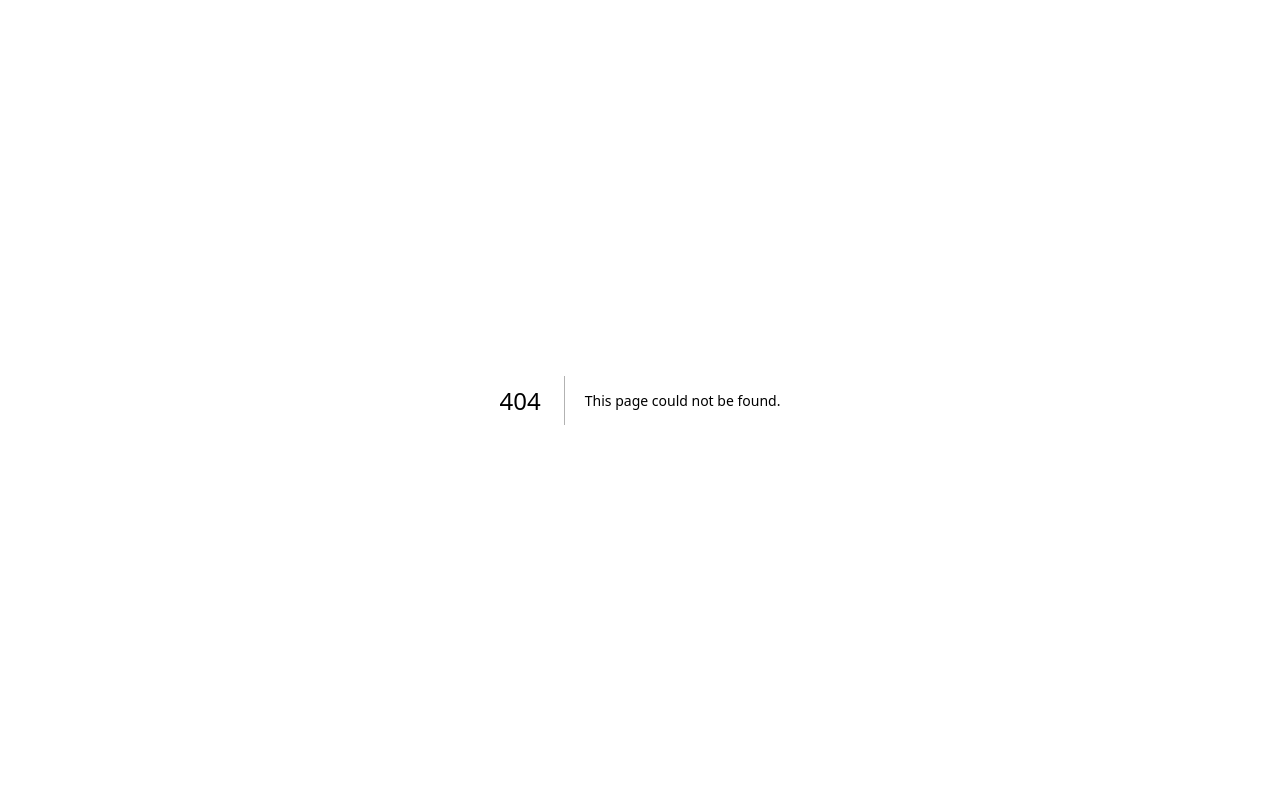
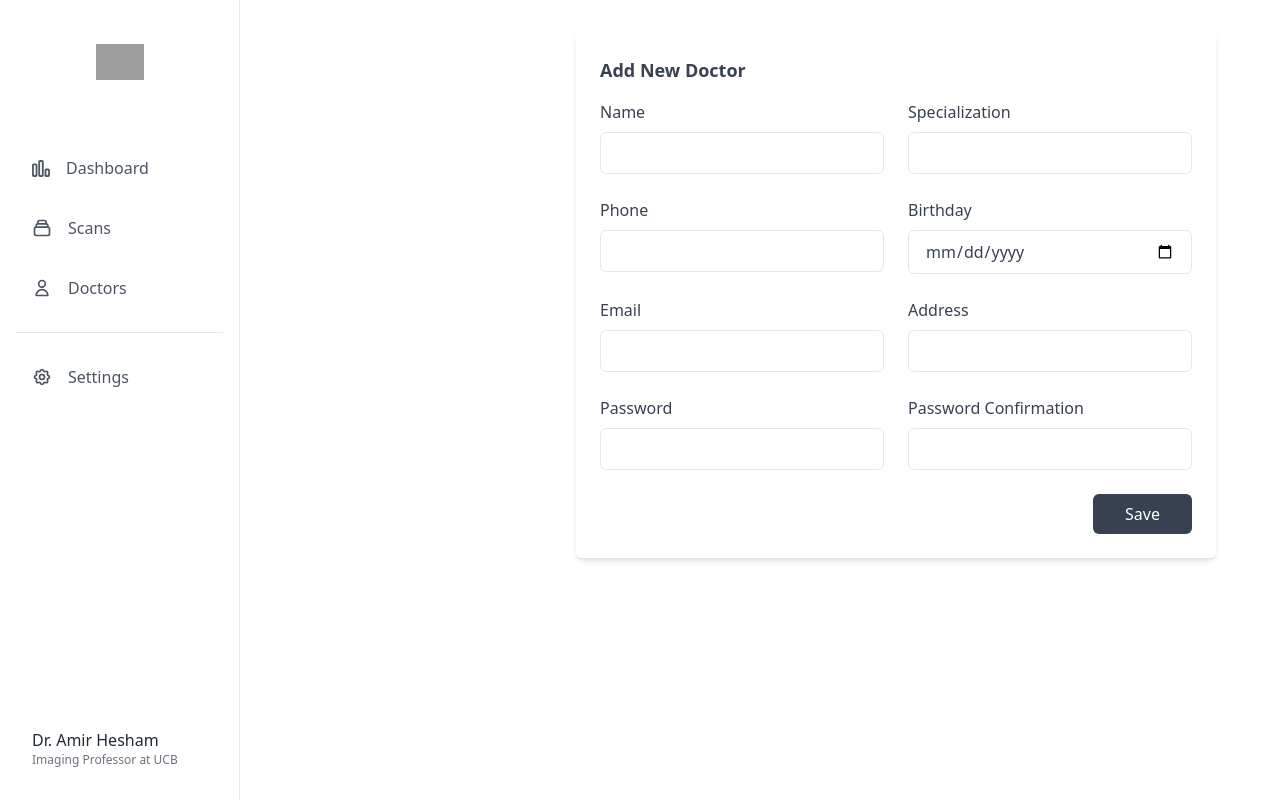
Before and after one commit to IbrahimEmad11/radiology_lab_mgmt, a Next.js app: page /newdoctor in a window 1280 px wide. Before the commit this address had no page. Built offline with nearby package versions, Linux system fonts and the light colour scheme; grey boxes are pictures that could not be loaded.

Commit message:
Add new doctor page

```diff
--- a/src/componenets/Selectsex.js
+++ b/src/componenets/Selectsex.js
@@ -14,7 +14,7 @@ export default function SelectSex({ currentValue, handleGenderSelection }) {
     <Listbox value={currentValue} onChange={handleGenderSelection}>
       {({ open }) => (
         <>
-          <Listbox.Label className="text-gray-700 dark:text-gray-200">Done by</Listbox.Label>
+          <Listbox.Label className="text-gray-700 dark:text-gray-200">Sex</Listbox.Label>
           <div className="relative mt-2">
             <Listbox.Button className="relative w-full cursor-default rounded-md bg-white py-1.5 pl-3 pr-10 text-left text-gray-900 dark:text-gray-200 dark:bg-gray-800 dark:ring-gray-600 shadow-sm ring-1 ring-inset ring-gray-300 focus:outline-none focus:ring-2 focus:ring-indigo-500 sm:text-sm sm:leading-6">
               <span className="flex items-center">
--- a/src/pages/doctors.js
+++ b/src/pages/doctors.js
@@ -72,7 +72,7 @@ export default function Doctors({doctorsData}) {
               </button>
 
               <Link
-                href="/newscan"
+                href="/newdoctor"
                 className="flex items-center justify-center w-1/2 px-5 py-2 text-sm tracking-wide text-white transition-colors duration-200 bg-blue-500 rounded-lg shrink-0 sm:w-auto gap-x-2 hover:bg-blue-600 dark:hover:bg-blue-500 dark:bg-blue-600">
                 <svg xmlns="http://www.w3.org/2000/svg" fill="none" viewBox="0 0 24 24" strokeWidth="1.5"
                      stroke="currentColor" className="w-5 h-5">
--- /dev/null
+++ b/src/pages/newdoctor.js
@@ -0,0 +1,70 @@
+import SelectSex from "@/componenets/Selectsex";
+import Sidebar from "@/componenets/Sidebar";
+import Head from "next/head";
+
+
+
+export default function Newdoctor() {
+    return(
+        <>
+            <Head>
+                <title>ResonanceM | Add new doctor</title>
+            </Head>
+            <div className="flex">
+                <Sidebar/>
+                <div className="ml-72 mr-8 container mx-auto my-8">
+                    <section className="ml-72 mr-8 max-w-4xl p-6 mx-auto bg-white rounded-md shadow-md dark:bg-gray-800">
+                        <h2 className="text-lg font-semibold text-gray-700 capitalize dark:text-white">Add new doctor</h2>
+
+                            <form>
+                                <div className="grid grid-cols-1 gap-6 mt-4 sm:grid-cols-2">
+                                    <div>
+                                        <label className="text-gray-700 dark:text-gray-200" for="name">Name</label>
+                                        <input id="Name" type="text" className="block w-full px-4 py-2 mt-2 text-gray-700 bg-white border border-gray-200 rounded-md dark:bg-gray-800 dark:text-gray-300 dark:border-gray-600 focus:border-blue-400 focus:ring-blue-300 focus:ring-opacity-40 dark:focus:border-blue-300 focus:outline-none focus:ring"/>
+                                    </div>
+
+                                    <div>
+                                        <label className="text-gray-700 dark:text-gray-200" for="specialization">Specialization</label>
+                                        <input id="specialization" type="text" className="block w-full px-4 py-2 mt-2 text-gray-700 bg-white border border-gray-200 rounded-md dark:bg-gray-800 dark:text-gray-300 dark:border-gray-600 focus:border-blue-400 focus:ring-blue-300 focus:ring-opacity-40 dark:focus:border-blue-300 focus:outline-none focus:ring"/>
+                                    </div>
+
+                                    <div>
+                                        <label className="text-gray-700 dark:text-gray-200" for="phone">Phone</label>
+                                        <input id="phone" type="number" className="block w-full px-4 py-2 mt-2 text-gray-700 bg-white border border-gray-200 rounded-md dark:bg-gray-800 dark:text-gray-300 dark:border-gray-600 focus:border-blue-400 focus:ring-blue-300 focus:ring-opacity-40 dark:focus:border-blue-300 focus:outline-none focus:ring"/>
+                                    </div>
+                                    <div>
+                                        <label className="text-gray-700 dark:text-gray-200" for="birthdate">Birthday</label>
+                                        <input id="birthdate" type="date" className="block w-full px-4 py-2 mt-2 text-gray-700 bg-white border border-gray-200 rounded-md dark:bg-gray-800 dark:text-gray-300 dark:border-gray-600 focus:border-blue-400 focus:ring-blue-300 focus:ring-opacity-40 dark:focus:border-blue-300 focus:outline-none focus:ring"/>
+                                    </div>
+                                    <div>
+                                        <label className="text-gray-700 dark:text-gray-200" for="email">Email</label>
+                                        <input id="email" type="email" className="block w-full px-4 py-2 mt-2 text-gray-700 bg-white border border-gray-200 rounded-md dark:bg-gray-800 dark:text-gray-300 dark:border-gray-600 focus:border-blue-400 focus:ring-blue-300 focus:ring-opacity-40 dark:focus:border-blue-300 focus:outline-none focus:ring"/>
+                                    </div>
+                                    <div>
+                                        <label className="text-gray-700 dark:text-gray-200" for="address">Address</label>
+                                        <input id="address" type="text" className="block w-full px-4 py-2 mt-2 text-gray-700 bg-white border border-gray-200 rounded-md dark:bg-gray-800 dark:text-gray-300 dark:border-gray-600 focus:border-blue-400 focus:ring-blue-300 focus:ring-opacity-40 dark:focus:border-blue-300 focus:outline-none focus:ring"/>
+                                    </div>
+                                    {/* <div>
+                                        <SelectSex className="text-gray-700 dark:text-gray-200" htmlFor="sex">Sex</SelectSex>
+                                    </div> */}
+                                    <div>
+                                        <label className="text-gray-700 dark:text-gray-200" for="password">Password</label>
+                                        <input id="password" type="password" className="block w-full px-4 py-2 mt-2 text-gray-700 bg-white border border-gray-200 rounded-md dark:bg-gray-800 dark:text-gray-300 dark:border-gray-600 focus:border-blue-400 focus:ring-blue-300 focus:ring-opacity-40 dark:focus:border-blue-300 focus:outline-none focus:ring"/>
+                                    </div>
+
+                                    <div>
+                                        <label className="text-gray-700 dark:text-gray-200" for="passwordConfirmation">Password Confirmation</label>
+                                        <input id="passwordConfirmation" type="password" className="block w-full px-4 py-2 mt-2 text-gray-700 bg-white border border-gray-200 rounded-md dark:bg-gray-800 dark:text-gray-300 dark:border-gray-600 focus:border-blue-400 focus:ring-blue-300 focus:ring-opacity-40 dark:focus:border-blue-300 focus:outline-none focus:ring"/>
+                                    </div>
+                                </div>
+
+                                <div className="flex justify-end mt-6">
+                                    <button className="px-8 py-2.5 leading-5 text-white transition-colors duration-300 transform bg-gray-700 rounded-md hover:bg-gray-600 focus:outline-none focus:bg-gray-600">Save</button>
+                                </div>
+                            </form>
+                    </section>
+                </div>
+            </div>
+        </>
+    )
+}
```
